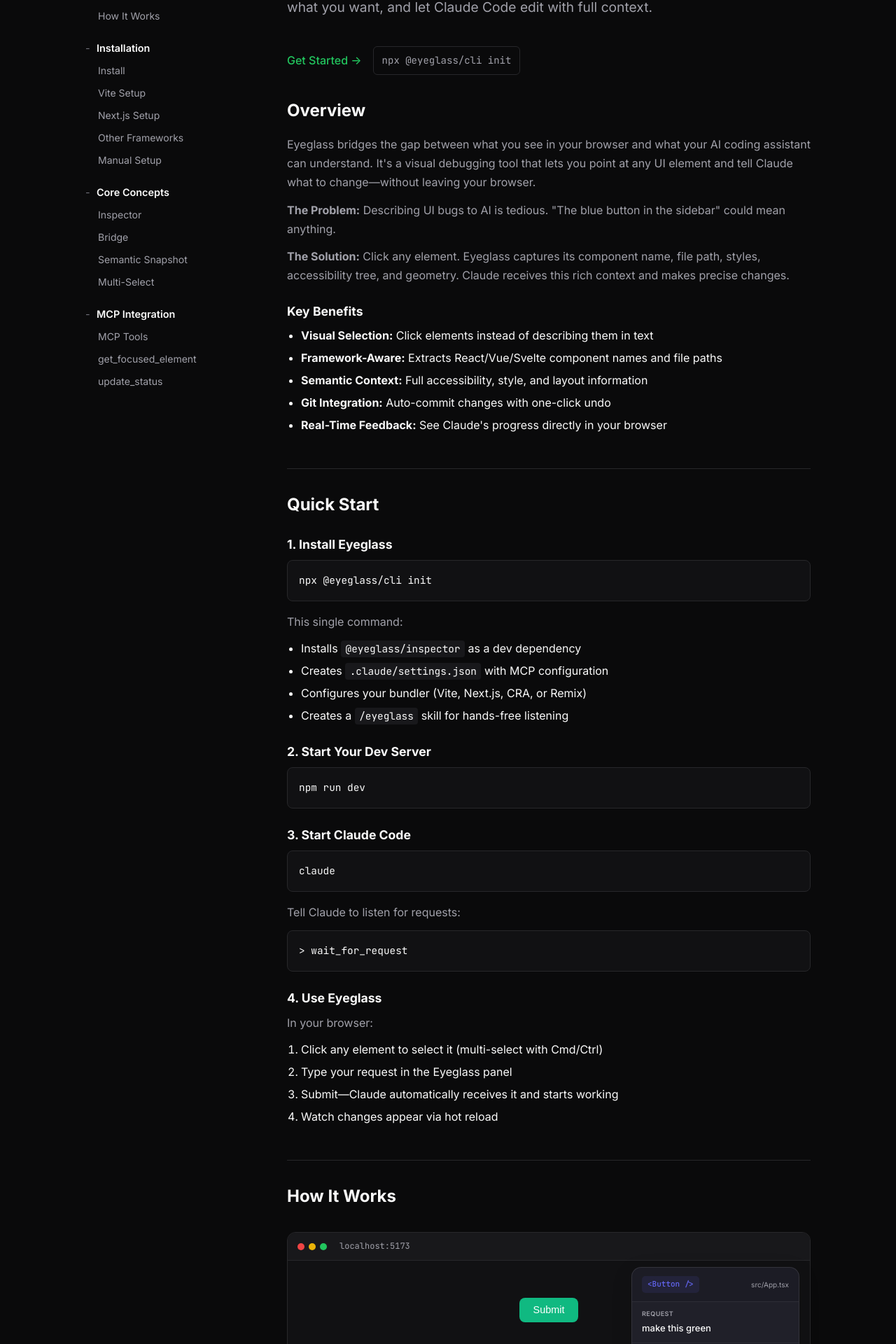
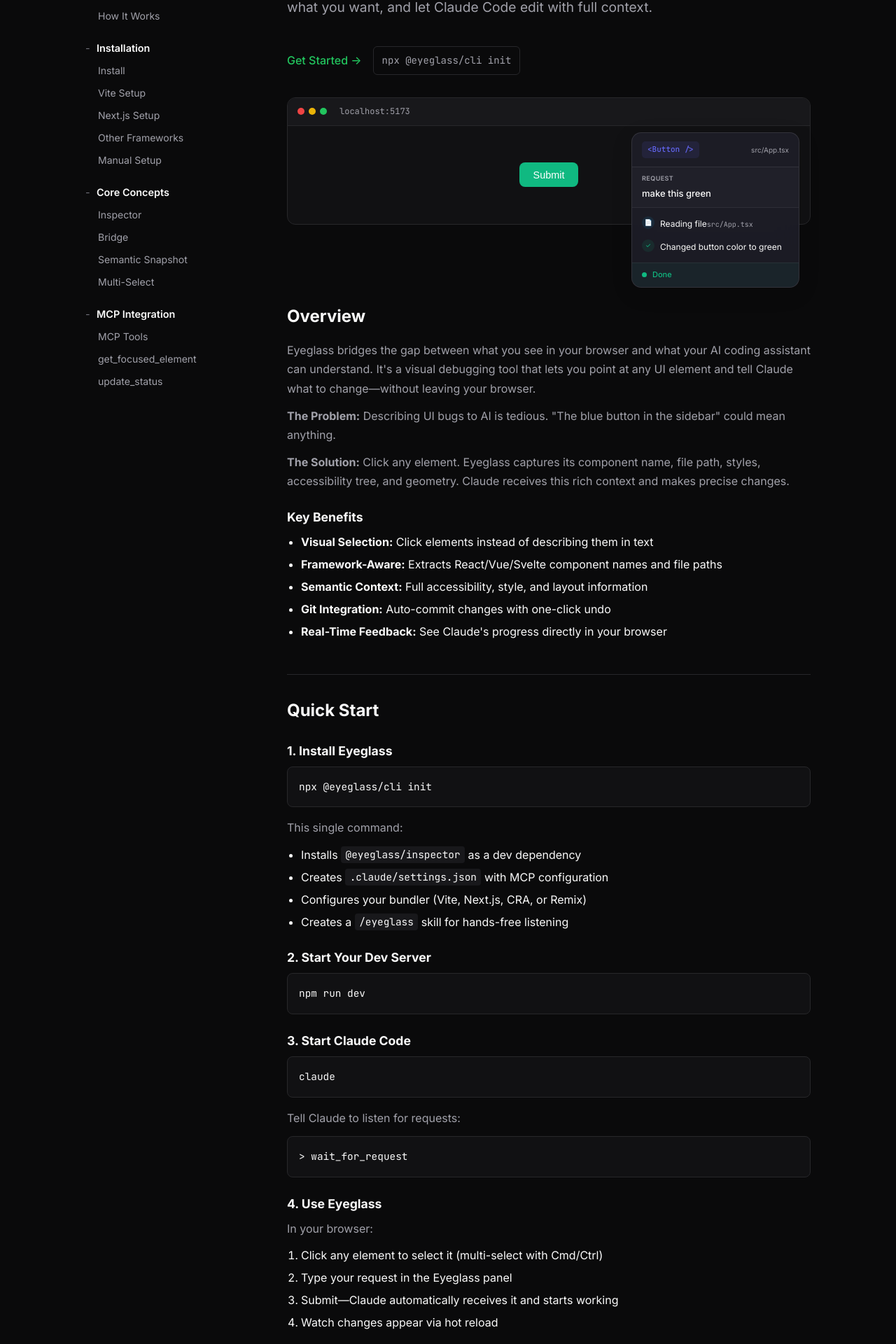
Before and after one commit to donutboyband/eyeglass_site, a React (Vite) app: page /docs in a window 1280 px wide. Shown: the part 225-2145 px from the top of the page at 70% size. Built offline with nearby package versions, Linux system fonts and the light colour scheme.

Commit message:
[eyeglass:eyeglass-1770670195460-fall0p5] Demo moved to top of page

```diff
--- a/src/components/docs/pages/GettingStarted.tsx
+++ b/src/components/docs/pages/GettingStarted.tsx
@@ -14,6 +14,8 @@ export function GettingStarted() {
           <code className="install minimal">{installCommand}</code>
         </div>
       </div>
+
+      <EyeglassDemo />
 
       <section className="docs-section" id="overview">
         <h2>Overview</h2>
@@ -62,7 +64,6 @@ export function GettingStarted() {
 
       <section className="docs-section" id="how-it-works">
         <h2>How It Works</h2>
-        <EyeglassDemo />
         <ol>
           <li><strong>You select an element</strong> in your browser and type a request (e.g., "make this blue")</li>
           <li><strong>The Inspector</strong> captures semantic information: component name, file path, accessibility tree, styles</li>
```
Also changed, not shown: 1 other file (tests, documents, lock files or other folders).
